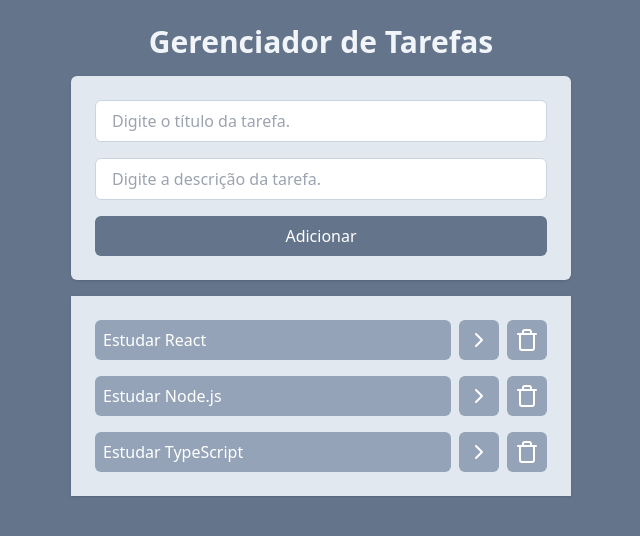
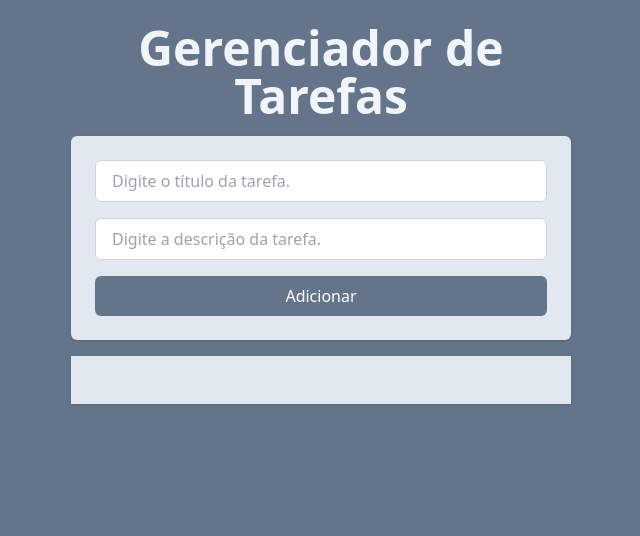
Before and after one commit to DaviMarques-16/React, a React (Vite) app: page / in a window 1280 px wide. Shown: the top 536 px of the page, without its empty margins (319-959 px from the left). Built offline with nearby package versions, Linux system fonts and the light colour scheme.

Commit message:
API início

```diff
--- a/src/App.jsx
+++ b/src/App.jsx
@@ -2,25 +2,47 @@ import { useState } from 'react';
 import AddTask from './components/AddTask';
 import Tasks from './components/Tasks';
 import { v4 } from 'uuid';
+import { useEffect } from 'react';
+import Title from './components/Title'
 
 //Estado - State
 function App() {
-  const [tasks, setTasks] = useState([{
-    id: 1,
-    title: 'Estudar React',
-    description: 'Tornar-se proficiente em React',
-    isCompleted: false
-  }, {
-    id: 2,
-    title: 'Estudar Node.js',
-    description: 'Aprender a construir APIs com Node.js',
-    isCompleted: false
-  }, {
-    id: 3,
-    title: 'Estudar TypeScript',
-    description: 'Adicionar tipagem ao JavaScript com TypeScript',
-    isCompleted: false
-  }, ])
+  const [tasks, setTasks] = useState(
+    JSON.parse(localStorage.getItem('tasks')) || []
+  );
+
+//Lista fazia sendo o primeiro acesso
+
+
+  useEffect(() => {
+      localStorage.setItem('tasks', JSON.stringify(tasks))
+  }, [tasks])
+
+  //A função será executada quando tasks for alterado.
+
+//   useEffect(() => {
+//     const fetchTasks = async () => {
+
+//   //Chamar a API
+//       const response = await fetch('https://jsonplaceholder.typicode.com/todos?_limit=10', {
+//         method: 'GET'
+//       });
+
+//       //Pegar os daddos que ela retorna
+//       const data = await response.json() //converter response pra json
+
+//       //Armazenar/Persistir os dados no state
+//       setTasks(data)
+
+//     }
+
+//     fetchTasks()
+// // SE QUISER, chamar a api e pegar os dados.
+//   }, [])
+
+
+  //Quando o segundo parâmetro é uma lista vazia,
+  //A função só é executada uma vez: no acesso
 
 
 //Esta função atualiza o estado das tarefas
@@ -63,9 +85,11 @@ function onAddTaskSubmit (title, description) {
 
         <div className='w-[500px] space-y-4'>
 
-          <h1 className='text-3xl text-slate-100 font-bold text-center'>
+
+          <Title>
             Gerenciador de Tarefas
-          </h1>
+          </Title>
+
 
           <AddTask
             onAddTaskSubmit={onAddTaskSubmit}
--- a/src/components/AddTask.jsx
+++ b/src/components/AddTask.jsx
@@ -1,4 +1,5 @@
 import { useState } from "react";
+import Input from './Input'
 
 function AddTask({onAddTaskSubmit}) {
 
@@ -9,18 +10,16 @@ function AddTask({onAddTaskSubmit}) {
 
   return (
     <div className="space-y-4 p-6 bg-slate-200 rounded-md shadow flex flex-col">
-      <input
+      <Input
         type="text"
         placeholder="Digite o título da tarefa."
-        className="border border-slate-300 outline-slate-400 px-4 py-2 rounded-md"
         value = {title}
         onChange = {(event) => setTitle(event.target.value)}
       />
 
-      <input
+      <Input
         type="text"
         placeholder="Digite a descrição da tarefa."
-        className="border border-slate-300 outline-slate-400 px-4 py-2 rounded-md"
         value = {description}
         onChange = {(event) => setDescription(event.target.value)}
       />
--- /dev/null
+++ b/src/components/Button.jsx
@@ -0,0 +1,12 @@
+function Button(props) {
+    return (
+    <button
+        {...props} //define de acordo com o que é passado
+        className="bg-slate-400 p-2 rounded-md text-white">
+        {props.children}
+
+    </button>
+    )
+}
+
+export default Button;
--- /dev/null
+++ b/src/components/Input.jsx
@@ -0,0 +1,11 @@
+function Input(props) {
+
+    return (
+        <input
+         className="border border-slate-300 outline-slate-400 px-4 py-2 rounded-md"
+         {...props}
+        />
+    )
+}
+
+export default Input;
--- a/src/components/Tasks.jsx
+++ b/src/components/Tasks.jsx
@@ -1,6 +1,7 @@
 import { ChevronRightIcon } from "lucide-react";
 import { TrashIcon } from "lucide-react";
 import { useNavigate } from "react-router-dom"
+import Button from "./Button";
 
 function Tasks ({tasks, onTaskClick, onDeleteTaskClick}) {
     const navigate = useNavigate()
@@ -29,17 +30,17 @@ function Tasks ({tasks, onTaskClick, onDeleteTaskClick}) {
 
                 </button>
 
-                <button
+                <Button
                     onClick = {() => onSeeDetailsClick(task) }
                     className="bg-slate-400 p-2 rounded-md text-white">
                     <ChevronRightIcon />
-                </button>
+                </Button>
 
-                <button
+                <Button
                     onClick={() => onDeleteTaskClick(task.id)}
-                    className="bg-slate-400 p-2 rounded-md text-white">
+                >
                     <TrashIcon />
-                </button>
+                </Button>
 
             </li>
         ))}
--- /dev/null
+++ b/src/components/Title.jsx
@@ -0,0 +1,9 @@
+function Title(props) {
+    return (
+        <h1 className='text-5xl text-slate-100 font-bold text-center'>
+            {props.children}
+        </h1>
+    )
+}
+
+export default Title;
--- a/src/pages/TaskPage.jsx
+++ b/src/pages/TaskPage.jsx
@@ -1,8 +1,13 @@
+import { ChevronLeftIcon } from "lucide-react";
 import { useSearchParams } from "react-router-dom";
+import { useNavigate } from "react-router-dom";
+import Title from "../components/Title";
 
 function TaskPage() {
+    const navigate = useNavigate() //navegação
+
     //Pegar os parâmetros da URL
-    const [searchParams] = useSearchParams();
+    const [searchParams] = useSearchParams(); //pegar query params
     const title = searchParams.get("title")
     const description = searchParams.get("description")
 
@@ -10,18 +15,27 @@ function TaskPage() {
         <div
         className="h-screen w-screen bg-slate-500 p-6">
 
-            <div className='w-[500px] space-y-4'>
+          <div className='w-[500px] space-y-4'>
 
-            <h1 className='text-3xl text-slate-100 font-bold text-center'>
-                Detalhes da Tarefa
-            </h1>
+            <div className="flex justify-center relative mb-6">
 
-            <div className="bg-slate-400 p-4 rounded-md">
+                <button
+                onClick={() => navigate(-1)} //retorna a página
+                className="absolute left-0 top-0 bottom-0 text-slate-100">
+                    <ChevronLeftIcon />
+                </button>
+
+            <Title>Detalhes da Tarefa</Title>
+
+            </div>
+
+            <div className="bg-slate-200 p-4 rounded-md">
                 <h2 className="text-xl font-bold text-slate-600">{title}</h2>
                 <p className="text-slate-600">{description}</p>
             </div>
 
-            </div>
+          </div>
+
         </div>
 
 
```
